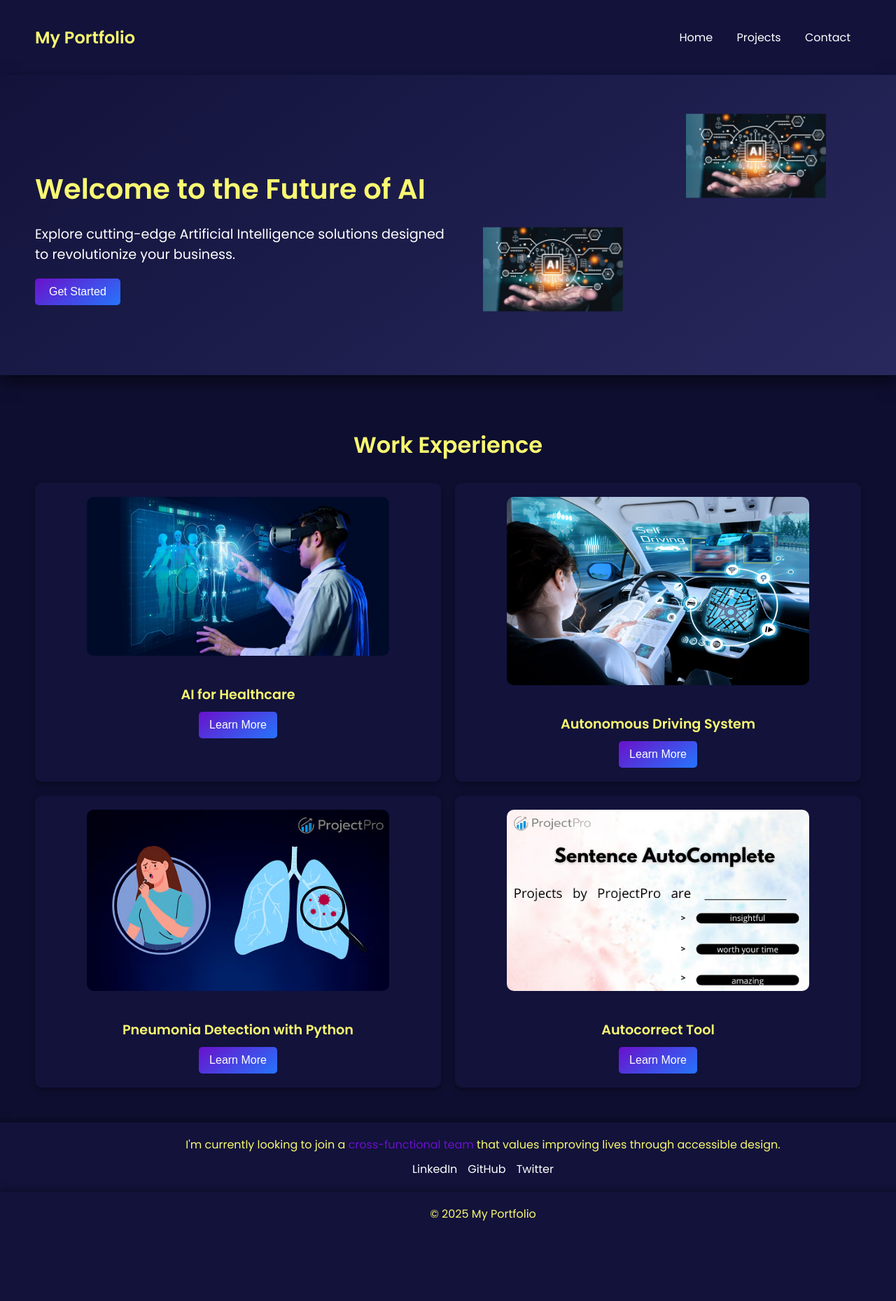
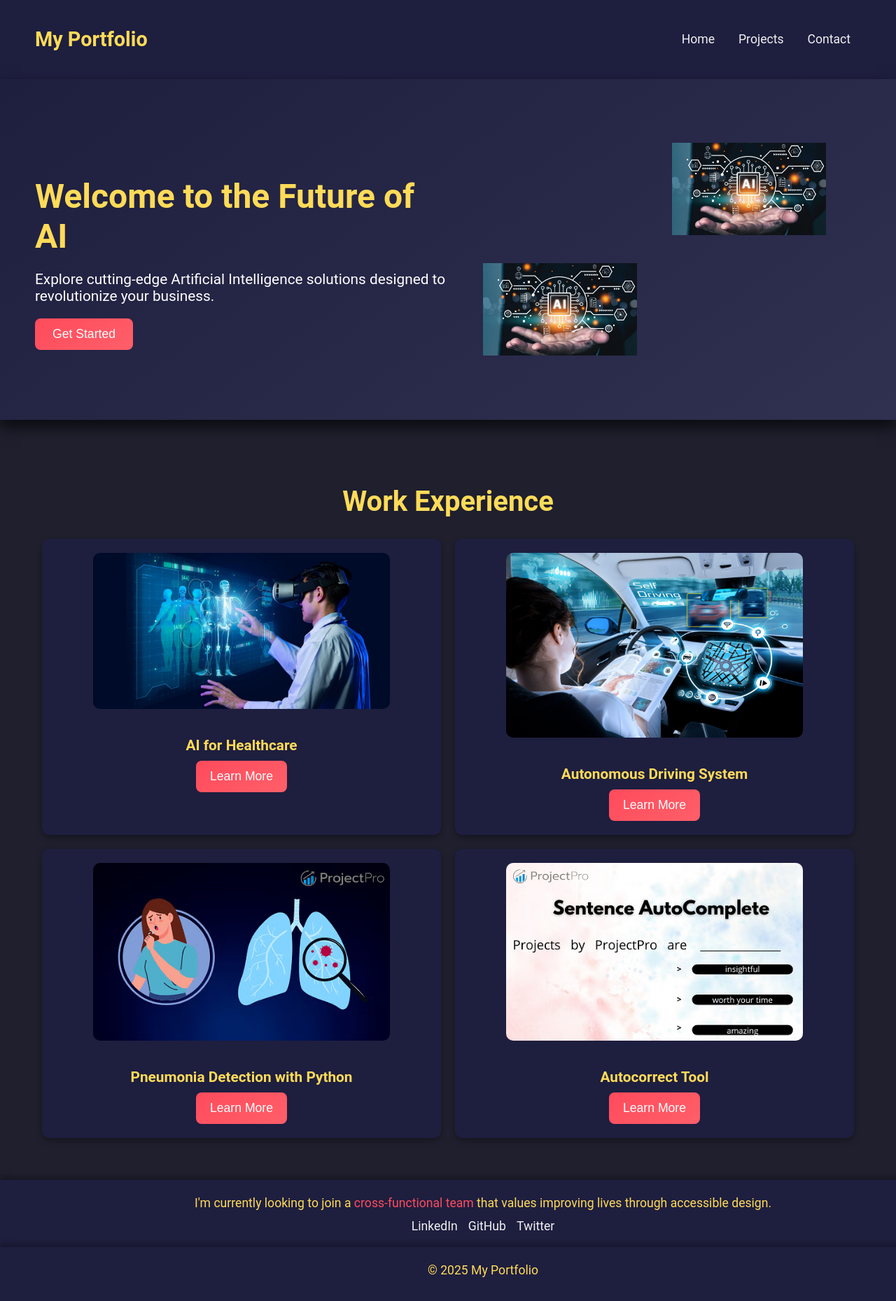
Before and after one commit to deepa28/workshop-one-drupal-python, a Flask app: page / in a window 1280 px wide; the page is wider, and only the part inside the window is pictured. Shown: that part at 70% size. Before the commit the page ends 1745 px from the top of that part, so only its background shows below. Run offline with Flask 3, Linux system fonts and the light colour scheme.

Commit message:
Changes done in the styling of the header, footer and content.

```diff
--- a/frontend/static/css/style.css
+++ b/frontend/static/css/style.css
@@ -1,10 +1,10 @@
 /* General Styles */
 body {
-    font-family: 'Poppins', sans-serif;
+    font-family: 'Roboto', sans-serif; /* Changed font to 'Roboto' */
     margin: 0;
     padding: 0;
     background: #0a0a23; /* Dark background */
-    color: #ffffff; /* White text */
+    color: #f0f0f0; /* Slightly off-white text */
 }
 
 header {
@@ -12,24 +12,24 @@ header {
     justify-content: space-between;
     align-items: center;
     padding: 20px 50px;
-    background: #12123b; /* Slightly lighter header */
+    background: #1e1e3f; /* Darker header */
 }
 
 header h1 {
-    font-size: 1.5rem;
-    color: #f9f871;
+    font-size: 1.8rem; /* Slightly larger text */
+    color: #ffdb58; /* Softer yellow for header text */
 }
 
 nav a {
-    color: #ffffff;
+    color: #f0f0f0; /* Light gray text for links */
     text-decoration: none;
     margin: 0 15px;
-    font-size: 1rem;
+    font-size: 1.1rem; /* Slightly larger font size */
     transition: color 0.3s;
 }
 
 nav a:hover {
-    color: #f9f871;
+    color: #ffdb58; /* Softer yellow hover color */
 }
 
 /* Hero Section */
@@ -38,39 +38,39 @@ nav a:hover {
     justify-content: space-between;
     align-items: center;
     padding: 100px 50px;
-    background: linear-gradient(145deg, #12123b, #28285d);
-    box-shadow: 0px 10px 20px rgba(0, 0, 0, 0.5);
-    overflow: hidden; /* To handle animations that might overflow */
+    background: linear-gradient(145deg, #1e1e3f, #303050); /* Dark gradient */
+    box-shadow: 0px 10px 20px rgba(0, 0, 0, 0.7);
+    overflow: hidden;
     position: relative;
 }
 
 .hero-content {
     flex: 1;
     color: #ffffff;
-    z-index: 2; /* Keep text above animations */
+    z-index: 2;
 }
 
 .hero-content h2 {
-    font-size: 2.5rem;
-    color: #f9f871;
+    font-size: 3rem; /* Larger heading */
+    color: #ffdb58; /* Softer yellow */
     margin-bottom: 10px;
     animation: fadeInDown 1.2s ease-out;
 }
 
 .hero-content p {
-    font-size: 1.2rem;
+    font-size: 1.3rem; /* Slightly larger paragraph */
     margin-bottom: 20px;
     animation: fadeIn 1.5s ease-in-out;
 }
 
 .hero-content button {
-    background: linear-gradient(145deg, #6a11cb, #2575fc);
+    background: linear-gradient(145deg, #ff4b5c, #ff5f69); /* Gradient for button */
     border: none;
-    padding: 10px 20px;
+    padding: 12px 25px;
     color: #ffffff;
-    font-size: 1rem;
+    font-size: 1.1rem; /* Larger font for button */
     cursor: pointer;
-    border-radius: 5px;
+    border-radius: 8px;
     transition: transform 0.3s;
     animation: fadeInUp 1.8s ease-in-out;
 }
@@ -87,7 +87,7 @@ nav a:hover {
 
 .hero-images .animated-image {
     position: absolute;
-    width: 200px;
+    width: 220px;
     height: auto;
     animation: float 4s infinite ease-in-out;
 }
@@ -104,57 +104,16 @@ nav a:hover {
     animation-delay: 1s;
 }
 
-/* Keyframe Animations */
-@keyframes fadeIn {
-    from {
-        opacity: 0;
-    }
-    to {
-        opacity: 1;
-    }
-}
-
-@keyframes fadeInDown {
-    from {
-        opacity: 0;
-        transform: translateY(-30px);
-    }
-    to {
-        opacity: 1;
-        transform: translateY(0);
-    }
-}
-
-@keyframes fadeInUp {
-    from {
-        opacity: 0;
-        transform: translateY(30px);
-    }
-    to {
-        opacity: 1;
-        transform: translateY(0);
-    }
-}
-
-@keyframes float {
-    0%, 100% {
-        transform: translateY(0);
-    }
-    50% {
-        transform: translateY(-20px);
-    }
-}
-
 /* Work Experience Section */
 #projects {
-    padding: 50px;
-    background: #0e0e30;
+    padding: 60px;
+    background: #1f1f2e; /* Darker background */
 }
 
 #projects h2 {
     text-align: center;
-    font-size: 2rem;
-    color: #f9f871;
+    font-size: 2.5rem; /* Slightly larger title */
+    color: #ffdb58; /* Softer yellow */
     margin-bottom: 30px;
 }
 
@@ -167,7 +126,7 @@ nav a:hover {
 }
 
 .project-card {
-    background: #12123b;
+    background: #1e1e3f; /* Darker card background */
     border-radius: 10px;
     padding: 20px;
     text-align: center;
@@ -181,49 +140,50 @@ nav a:hover {
 }
 
 .project-card img {
-    width: 80%; /* Adjust the size of the images */
+    width: 80%;
     height: auto;
     border-radius: 10px;
     margin-bottom: 15px;
 }
 
 .project-card h3 {
-    font-size: 1.2rem;
-    color: #f9f871;
+    font-size: 1.3rem; /* Slightly larger project title */
+    color: #ffdb58; /* Softer yellow */
     margin-bottom: 10px;
 }
 
 .project-card p {
-    font-size: 1rem;
+    font-size: 1.1rem; /* Slightly larger text */
     margin-bottom: 15px;
-    color: #ffffff;
+    color: #f0f0f0;
 }
 
 .project-card button {
-    background: linear-gradient(145deg, #6a11cb, #2575fc);
+    background: linear-gradient(145deg, #ff4b5c, #ff5f69); /* Gradient for button */
     border: none;
-    padding: 10px 15px;
+    padding: 12px 20px;
     color: #ffffff;
-    font-size: 1rem;
+    font-size: 1.1rem; /* Larger font for button */
     cursor: pointer;
-    border-radius: 5px;
+    border-radius: 8px;
     transition: transform 0.3s;
 }
 
 .project-card button:hover {
     transform: scale(1.1);
 }
+
 /* Contact Section */
 #contact {
-    padding: 50px;
-    background: #0e0e30;
+    padding: 60px;
+    background: #1f1f2e;
     text-align: center;
     color: #ffffff;
 }
 
 #contact h2 {
-    font-size: 2rem;
-    color: #f9f871;
+    font-size: 2.5rem; /* Slightly larger title */
+    color: #ffdb58;
     margin-bottom: 20px;
     animation: fadeInDown 1.2s ease-out;
 }
@@ -290,101 +250,27 @@ form button:hover {
     box-shadow: 0px 8px 15px rgba(0, 0, 0, 0.5);
 }
 
-/* Animations */
-@keyframes fadeInDown {
-    from {
-        opacity: 0;
-        transform: translateY(-30px);
-    }
-    to {
-        opacity: 1;
-        transform: translateY(0);
-    }
-}
-
-@keyframes fadeInUp {
-    from {
-        opacity: 0;
-        transform: translateY(30px);
-    }
-    to {
-        opacity: 1;
-        transform: translateY(0);
-    }
-}
-/* Modal styles */
-.modal {
-    display: none; /* Hidden by default */
-    position: fixed;
-    z-index: 1000;
-    left: 0;
-    top: 0;
-    width: 100%;
-    height: 100%;
-    overflow: auto;
-    background-color: rgba(0, 0, 0, 0.7); /* Dark background */
-    justify-content: center;
-    align-items: center;
-}
-
-.modal-content {
-    background: #12123b;
-    color: #ffffff;
-    padding: 20px;
-    border-radius: 10px;
-    width: 80%;
-    max-width: 600px;
-    text-align: center;
-    animation: fadeInUp 0.5s;
-}
-
-.modal-content img {
-    width: 100%;
-    height: auto;
-    border-radius: 5px;
-    margin-bottom: 20px;
-}
-
-.modal-content h2 {
-    font-size: 1.8rem;
-    margin-bottom: 15px;
-    color: #f9f871;
-}
-
-.modal-content p {
-    font-size: 1rem;
-    margin-bottom: 15px;
-}
-
-.close {
-    position: absolute;
-    top: 10px;
-    right: 20px;
-    color: #ffffff;
-    font-size: 1.5rem;
-    cursor: pointer;
-}
-
+/* Footer Section */
 footer {
-    background: #12123b; /* Slightly lighter dark shade */
-    color: #ffffff; /* White text */
+    background: #1e1e3f;
+    color: #f0f0f0;
     padding: 20px 50px;
     text-align: center;
-    position: relative; /* Makes the footer adaptable */
-    bottom: 0; /* Ensure it's at the bottom */
+    position: relative;
+    bottom: 0;
     width: 100%;
-    box-shadow: 0px -4px 10px rgba(0, 0, 0, 0.3); /* Subtle shadow for better definition */
+    box-shadow: 0px -4px 10px rgba(0, 0, 0, 0.3);
 }
 
 footer p {
-    font-size: 1rem;
-    margin: 0 0 10px 0; /* Adjusts spacing */
-    line-height: 1.5; /* Improves readability */
-    color: #f9f871; /* Highlight color for keywords */
+    font-size: 1.1rem;
+    margin: 0 0 10px 0;
+    line-height: 1.5;
+    color: #ffdb58; /* Softer yellow */
 }
 
 footer p span {
-    color: #6a11cb; /* Distinctive gradient-like text color for emphasis */
+    color: #ff4b5c; /* Highlight color for emphasis */
 }
 
 footer div {
@@ -395,32 +281,17 @@ footer div {
 }
 
 footer a {
-    color: #ffffff; /* White for links */
+    color: #f0f0f0;
     text-decoration: none;
-    font-size: 1rem;
+    font-size: 1.1rem;
     transition: color 0.3s ease-in-out;
 }
 
 footer a:hover {
-    color: #f9f871; /* Highlight on hover */
+    color: #ffdb58;
 }
 
-/* Footer Responsive Adjustments */
-@media (max-width: 768px) {
-    footer {
-        padding: 15px 20px;
-    }
-
-    footer p {
-        font-size: 0.9rem; /* Slightly smaller text for smaller screens */
-    }
-
-    footer div {
-        flex-direction: column; /* Stack icons vertically */
-        gap: 10px;
-    }
-}
-/* Modal styling */
+/* Modal Styling */
 .modal {
     display: none;
     position: fixed;
```
Also changed, not shown: other parts of frontend/static/css/style.css (+15 -15 lines).
